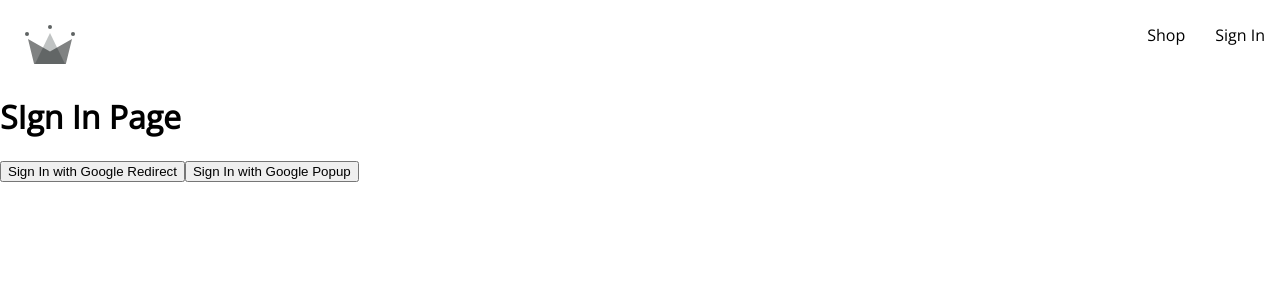
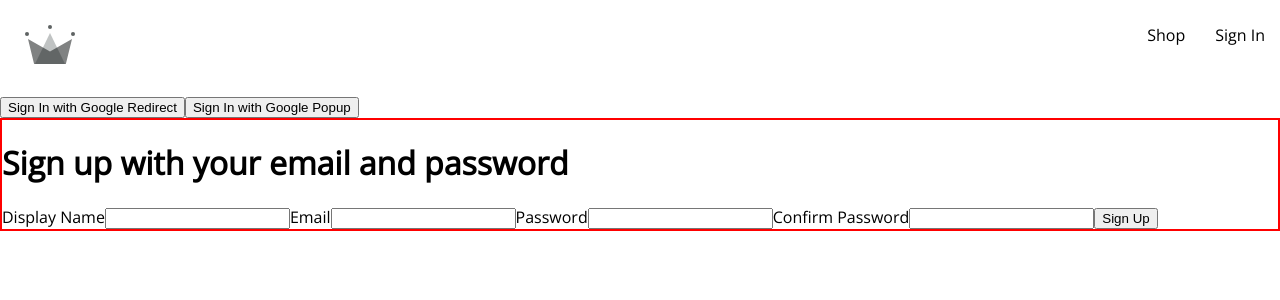
Before and after one commit to robertyen2023/react-ec-website, a React (Create React App) app: page /sign-in in a window 1280 px wide. Shown: the top 300 px of the page. Built offline with nearby package versions, Linux system fonts and the light colour scheme.

Commit message:
6.98. Use SignUpForm in SignIn pg for now

```diff
--- a/src/routes/SignIn/SignIn.jsx
+++ b/src/routes/SignIn/SignIn.jsx
@@ -7,6 +7,8 @@ import {
     signInWithGoogleRedirect,
     createUserDocumentFromAuth
 } from '../../utils/firebase/config';
+
+import SignUpForm from '../../components/SignUpForm/SignUpForm';
 
 const SignIn = () => {
     useEffect(() => {
@@ -53,9 +55,13 @@ const SignIn = () => {
 
     return (
         <div>
-            <h1>SIgn In Page</h1>
-            <button onClick={logGoogleRedirectUser}>Sign In with Google Redirect</button>
-            <button onClick={logGoogleUser}>Sign In with Google Popup</button>
+            <div>
+                <button onClick={logGoogleRedirectUser}>Sign In with Google Redirect</button>
+                <button onClick={logGoogleUser}>Sign In with Google Popup</button>
+            </div>
+            <div>
+                <SignUpForm />
+            </div>
         </div>
     );
 };
```
